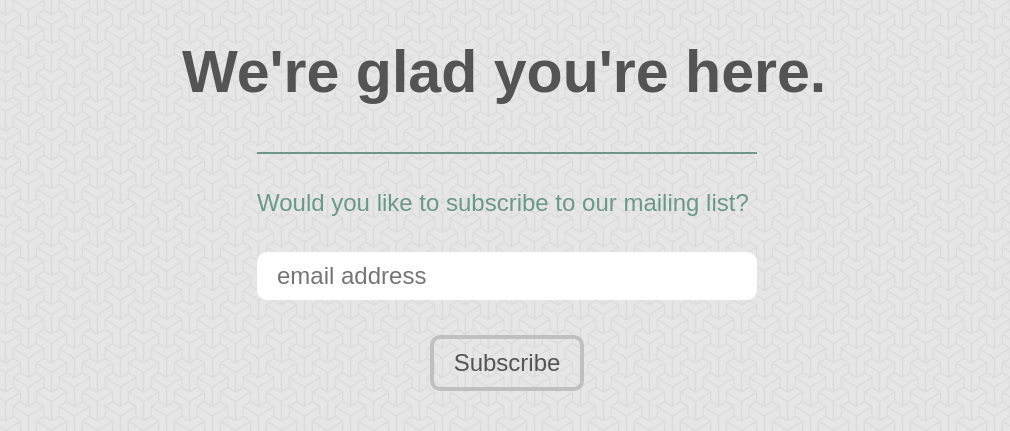
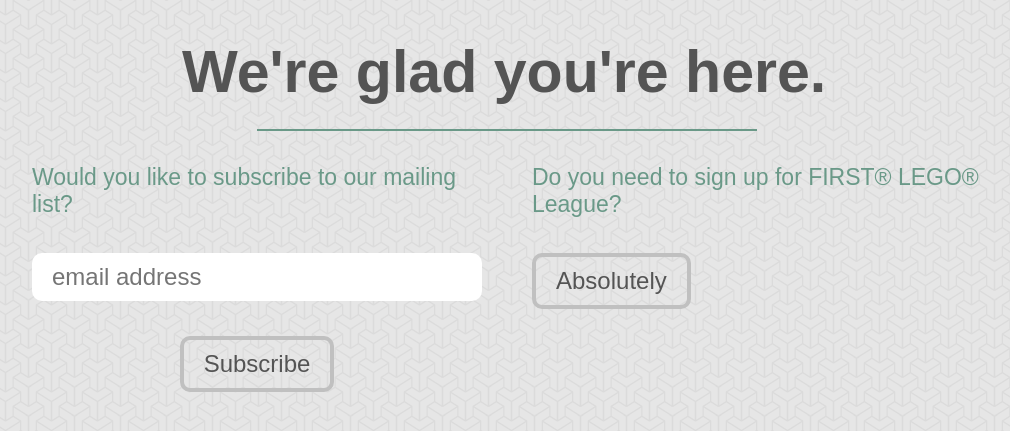
Before and after one commit to TeamSkosh/ggfrc, a Flask app: page / in a window 1280 px wide. Shown: the part 178-609 px from the top of the page, without its empty margins (133-1143 px from the left). Run offline with Flask 2, Linux system fonts and the light colour scheme.

Commit message:
Begin adding in the registration page.

```diff
--- a/app.py
+++ b/app.py
@@ -1,10 +1,15 @@
 from flask import Flask, render_template
 
 app = Flask('GGFRC')
+app.config['DEBUG'] = True
 
 @app.route("/")
 def home():
     return render_template("home.html")
 
+@app.route("/fll/registration")
+def fll_registration():
+    return render_template("fll/registration.html")
+
 if __name__ == '__main__':
     app.run()
--- a/static/css/main.css
+++ b/static/css/main.css
@@ -1,6 +1,11 @@
 body {
     background: url('../img/escheresque-bg.png');
     color: #545454;
+}
+
+a {
+    color: inherit;
+    text-decoration: none;
 }
 
 #header {
@@ -35,11 +40,16 @@ body {
 
 #greeting h1 {
     line-height: 25%;
+    margin-bottom: 50px;
     width: 100%;
 }
 
-.mailing-list {
+.mailing-list,
+.fll-signup {
+    box-sizing: border-box;
+    float: left;
     padding: 0 25px;
+    width: 50%;
 }
 
 hr {
@@ -49,19 +59,26 @@ hr {
     max-width: 500px;
 }
 
-label[for="mce-EMAIL"] {
+label[for="mce-EMAIL"],
+.fll-signup p {
     color: #6A9988;
     display: block;
-    font-size: 24px;
+    font-size: 23px;
     margin-left: auto;
     margin-right: auto;
-    margin-top: 35px;
     max-width: 500px;
     width: 100%;
 }
 
+.fll-signup p {
+    margin-top: 0;
+    margin-bottom: 0;
+}
+
 input[type="email"],
-input[type="submit"] {
+input[type="submit"],
+.fll-signup a
+ {
     border: none;
     border-radius: 10px;
     box-sizing: border-box;
@@ -74,16 +91,37 @@ input[type="submit"] {
     outline: 0;
 }
 
+.fll-signup a {
+    display: inline-block;
+}
+
 input[type="email"] {
     max-width: 500px;
     width: 100%;
 }
 
-input[type="submit"] {
+input[type="submit"],
+.fll-signup a {
     background: rgba(0,0,0,0);
     border: 4px solid #C0C0C0;
 }
 
-input[type="submit"]:hover {
+input[type="submit"]:hover,
+.fll-signup a:hover {
     background: #C0C0C0;
 }
+
+/* Media Queries */
+
+@media screen and (max-width: 800px) {
+    .mailing-list,
+    .fll-signup {
+        clear: left;
+        padding: 0;
+        width: 100%;
+    }
+
+    .fll-signup {
+        margin-top: 50px;
+    }
+}
--- a/templates/home.html
+++ b/templates/home.html
@@ -3,6 +3,7 @@
 <head>
     <title>Greater Grand Forks Robotics Club</title>
     <meta charset="utf-8" />
+    <meta name="viewport" content="width=device-width, initial-scale = 1.0, maximum-scale=1.0, user-scalable=no">
     <link rel="stylesheet" href="{{ url_for('static', filename='css/normalize.css') }}" type="text/css" media="screen" title="no title" charset="utf-8">
     <link rel="stylesheet" href="{{ url_for('static', filename='css/main.css') }}" type="text/css" media="screen" title="no title" charset="utf-8">
 </head>
@@ -12,9 +13,10 @@
     </div>
     <div id="greeting">
         <h1 id="fittext1">We're&nbsp;glad&nbsp;you're&nbsp;here.</h1>
+        <hr>
     </div>
-    <div class="container mailing-list">
-        <hr>
+    <div class="container">
+        <div class="mailing-list">
             <div id="mc_embed_signup" class="container">
                 <form action="http://ggfrc.us8.list-manage.com/subscribe/post?u=667f8798d4954ac7106d77b28&amp;id=b39fbd60bc" method="post" id="mc-embedded-subscribe-form" name="mc-embedded-subscribe-form" class="validate" target="_blank" novalidate>
                     <label id="fittext2" for="mce-EMAIL">Would you like to subscribe to our mailing list?</label>
@@ -26,6 +28,11 @@
                 </form>
             </div>
         </div>
+        <div class="fll-signup">
+            <p>Do you need to sign up for FIRST&reg; LEGO&reg; League?</p>
+            <a href="{{ url_for('fll_registration') }}">Absolutely</a>
+        </div>
+    </div>
     <script src="{{ url_for('static', filename='js/fittext.js') }}"></script>
     <script type="text/javascript">
       fitText(document.getElementById('fittext1'), 1.1)
```
Also changed, not shown: templates/fll/registration.html (added). Lines whose indentation alone changed are shown as unchanged.
